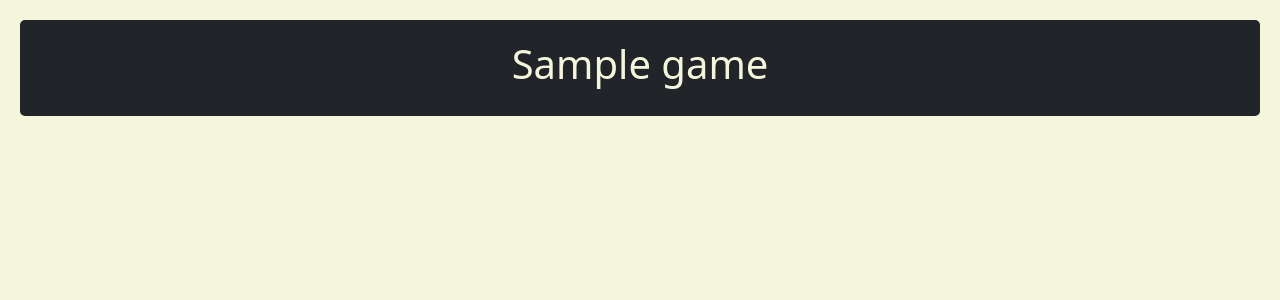
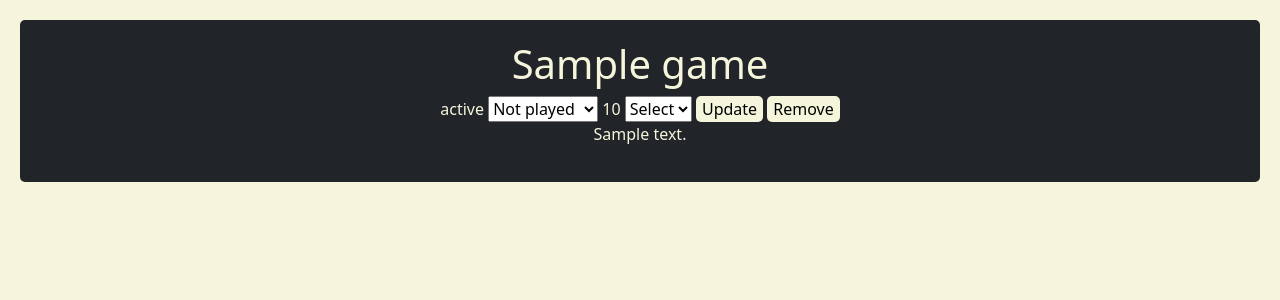
Before and after one commit to Rafaeruo/MGL, a Flask app: template templates/game.html in a window 1280 px wide. Shown: the part 56-356 px from the top of the page. Run offline with Flask 2, Linux system fonts and the light colour scheme; the template is opened without the code that fills it: most values are stand-ins (such as "Sample title", 1, 10 or a date in 2020).

Commit message:
1st major feature update
Features added:
-add games to your list;
-update your game status and score;
-remove games from your list;
-view your and other people's lists;
-game pages now have a summary.

Other:
-removed .vscode folder from root.

```diff
--- a/application.py
+++ b/application.py
@@ -165,21 +165,47 @@ def profile(username):
     #throw 404 if the user doesnt exist
     abort(404)
 
-@app.route("/game/<game_id>")
+@app.route("/game/<game_id>", methods=["GET", "POST"])
 @login_required
 def game(game_id):
+    #check if the game exists in the API db
     game = api_game_id_lookup([game_id])
     if not game:
         abort(404)
+    game = game[0]
+    info = check_game_in_user(db, session["user_id"], game_id)
 
-    game = game[0]
-    return render_template("game.html", game=game)
+    #handle post requests
+    if request.method == "POST":
+        action = request.form.get("action")
+        if action != "1" and action != "2" and action != "0":
+            flash("Invalid action: please don't modify HTML values, smartass")
+        elif action == "0":
+            if info:
+                flash("Invalid action: game already added")
+            else:
+                edit_user_game(db, session["user_id"], game_id, request.form.get("score"), request.form.get("status"), action)
+        elif action == "1":
+            if not info:
+                flash("Invalid action: can't update game not added yet")
+            else:
+                edit_user_game(db, session["user_id"], game_id, request.form.get("score"), request.form.get("status"), action)
+        else:
+            if not info:
+                flash("Invalid action: can't remove game not added yet")
+            else:
+                remove_user_game(db, session["user_id"], game_id)
+
+        info = check_game_in_user(db, session["user_id"], game_id)
+
+
+    return render_template("game.html", game=game, info=info)
 
 @app.errorhandler(404)
 def page_not_found(e):
     return render_template('404.html'), 404
 
-def check_user_in_db(db, username): #if exists, returns user id. else, returns False
+def check_user_in_db(db, username): #returns user id or False
     db_cursor = db.cursor()
     db_cursor.execute("SELECT id FROM users WHERE username=?", (username,))
     rows = db_cursor.fetchone()
@@ -192,9 +218,44 @@ def check_user_in_db(db, username): #if exists, returns user id. else, returns F
     db_cursor.close()
     return False
 
-def get_user_games(db, user_id):
+def get_user_games(db, user_id):#returns a list of games or None
     db_cursor = db.cursor()
+    db_cursor.row_factory = lambda cursor, row: row[0]#stop using tuples for results -> its probably a good idea to do this to all cursors, but that would be super boring
     db_cursor.execute("SELECT game_id FROM userGames WHERE user_id=?", (user_id,))
     rows = db_cursor.fetchall()
     db_cursor.close()
     return rows
+
+def check_game_in_user(db, user_id, game_id):#returns a list with status and score or False
+    db_cursor = db.cursor()
+    db_cursor.execute("SELECT status, score FROM userGames WHERE game_id=? AND user_id=?", (game_id, user_id,))
+    rows = db_cursor.fetchone()
+    if rows:
+        info = rows
+        db_cursor.close()
+        return info
+
+    db_cursor.close()
+    return False
+
+def edit_user_game(db, user_id, game_id, score, status, action):#adds to or updates userGames
+    if action == "0":
+        db_cursor = db.cursor()
+        db_cursor.execute("INSERT INTO userGames (user_id, game_id, score, status) VALUES(?, ?, ?, ?)", (user_id, game_id, score, status,))
+        db.commit()
+        db_cursor.close()
+    elif action == "1":
+        print("i started the editing")
+        print(score)
+        print(status)
+        db_cursor = db.cursor()
+        db_cursor.execute("UPDATE userGames SET score=?, status=? WHERE user_id=? AND game_id=?", (score, status, user_id, game_id,))
+        db.commit()
+        print("i finished the editting")
+        db_cursor.close()
+
+def remove_user_game(db, user_id, game_id):
+    db_cursor = db.cursor()
+    db_cursor.execute("DELETE FROM userGames WHERE user_id=? AND game_id=?", (user_id, game_id,))
+    db.commit()
+    db_cursor.close()
--- a/helpers.py
+++ b/helpers.py
@@ -16,16 +16,16 @@ def login_required(f):
         return f(*args, **kwargs)
     return decorated_function
 
-def api_game_id_lookup(game_ids):
+def api_game_id_lookup(game_ids):#returns json of game or None
     if not game_ids:
         return
     byte_array = wrapper.api_request(
             'games',
-            f'fields id, name; where id = ({",".join(map(str, game_ids))});'
+            f'fields id, name, summary; where id = ({",".join(map(str, game_ids))});'
             )
     return json.loads(byte_array)
 
-def api_game_name_lookup(game_name):
+def api_game_name_lookup(game_name):#returns json of games or None
     if not game_name:
         return
     byte_array = wrapper.api_request(
--- a/templates/game.html
+++ b/templates/game.html
@@ -14,4 +14,38 @@
 
 {% block main %}
     <h1>{{ game["name"] }}</h1>
+    <form action="/game/{{ game['id'] }}" method="post">
+        {{ info["status"] }}
+        <select name="status">
+            <option value="0" {% if info[0] == 0 %} selected {% endif %}>Not played</option>
+            <option value="1" {% if info[0] == 1 %} selected {% endif %}>Plan to play</option>
+            <option value="2" {% if info[0] == 2 %} selected {% endif %}>Playing</option>
+            <option value="3" {% if info[0] == 3 %} selected {% endif %}>Played</option>
+            <option value="4" {% if info[0] == 4 %} selected {% endif %}>Completed</option>
+        </select>
+        {{ info["score"] }}
+        <select name="score">
+            <option value="" {% if info[1] == "" %} selected {% endif %}>Select</option>
+            <option value="0" {% if info[1] == 0 %} selected {% endif %}>0</option>
+            <option value="1" {% if info[1] == 1 %} selected {% endif %}>1</option>
+            <option value="2" {% if info[1] == 2 %} selected {% endif %}>2</option>
+            <option value="3" {% if info[1] == 3 %} selected {% endif %}>3</option>
+            <option value="4" {% if info[1] == 4 %} selected {% endif %}>4</option>
+            <option value="5" {% if info[1] == 5 %} selected {% endif %}>5</option>
+            <option value="6" {% if info[1] == 6 %} selected {% endif %}>6</option>
+            <option value="7" {% if info[1] == 7 %} selected {% endif %}>7</option>
+            <option value="8" {% if info[1] == 8 %} selected {% endif %}>8</option>
+            <option value="9" {% if info[1] == 9 %} selected {% endif %}>9</option>
+            <option value="10" {% if info[1] == 10 %} selected {% endif %}>10</option>
+        </select>
+        {% if info %}
+            <button type="submit" name="action" value="1">Update</button>
+            <button type="submit" name="action" value="2">Remove</button>
+        {% else %}
+            <button type="submit" name="action" value="0">Add</button>
+        {% endif %}
+    </form>
+    <p>{{ game["summary"] }}</p>
+
+
 {% endblock %}
```
Also changed, not shown: database.db.
